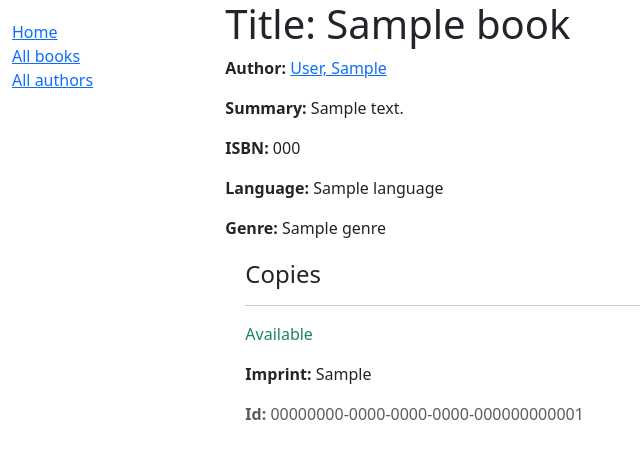
After one commit to CandeAlo/django_local_library, a Django app: page /catalog/book/1 in a window 1280 px wide. The commit adds this page. Shown: the top 459 px of the page, without its empty margins (0-640 px from the left). Run offline with Django 4.2, Linux system fonts and the light colour scheme; tables that the repository leaves empty hold one stand-in row (values such as "Sample post").

Commit message:
book y author templates

```diff
--- a/locallibrary/catalog/models.py
+++ b/locallibrary/catalog/models.py
@@ -84,6 +84,9 @@ class Book(models.Model):
         on_delete=models.RESTRICT,
         null=True,)
 
+    class Meta:
+        ordering = ['title']
+
     def __str__(self):
         """String for representing the Model object."""
         return self.title
--- a/locallibrary/catalog/templates/base_generic.html
+++ b/locallibrary/catalog/templates/base_generic.html
@@ -21,12 +21,31 @@
           {% block sidebar %}
             <ul class="sidebar-nav">
               <li><a href="{% url 'index' %}">Home</a></li>
-              <li><a href="{% url 'books' %}">>All books</a></li>
-              <li><a href="">All authors</a></li>
+              <li><a href="{% url 'books' %}">All books</a></li>
+              <li><a href="{% url 'authors' %}">All authors</a></li>
             </ul>
           {% endblock %}
         </div>
-        <div class="col-sm-10 ">{% block content %}{% endblock %}</div>
+        <div class="col-sm-10 ">
+          {% block content %}{% endblock %}
+          {% block pagination %}
+            {% if is_paginated %}
+                <div class="pagination">
+                    <span class="page-links">
+                        {% if page_obj.has_previous %}
+                            <a href="{{ request.path }}?page={{ page_obj.previous_page_number }}">previous</a>
+                        {% endif %}
+                        <span class="page-current">
+                            Page {{ page_obj.number }} of {{ page_obj.paginator.num_pages }}.
+                        </span>
+                        {% if page_obj.has_next %}
+                            <a href="{{ request.path }}?page={{ page_obj.next_page_number }}">next</a>
+                        {% endif %}
+                    </span>
+                </div>
+            {% endif %}
+          {% endblock %}
+        </div>
       </div>
     </div>
   </body>
--- /dev/null
+++ b/locallibrary/catalog/templates/catalog/book_detail.html
@@ -0,0 +1,29 @@
+{% extends "base_generic.html" %}
+
+{% block content %}
+  <h1>Title: {{ book.title }}</h1>
+
+  <p><strong>Author:</strong> <a href="{{ book.author.get_absolute_url }}">{{ book.author }}</a></p>
+  <!-- author detail link not yet defined -->
+  <p><strong>Summary:</strong> {{ book.summary }}</p>
+  <p><strong>ISBN:</strong> {{ book.isbn }}</p>
+  <p><strong>Language:</strong> {{ book.language }}</p>
+  <p><strong>Genre:</strong> {{ book.genre.all|join:", " }}</p>
+
+  <div style="margin-left:20px;margin-top:20px">
+    <h4>Copies</h4>
+
+    {% for copy in book.bookinstance_set.all %}
+      <hr />
+      <p
+        class="{% if copy.status == 'a' %}text-success{% elif copy.status == 'm' %}text-danger{% else %}text-warning{% endif %}">
+        {{ copy.get_status_display }}
+      </p>
+      {% if copy.status != 'a' %}
+        <p><strong>Due to be returned:</strong> {{ copy.due_back }}</p>
+      {% endif %}
+      <p><strong>Imprint:</strong> {{ copy.imprint }}</p>
+      <p class="text-muted"><strong>Id:</strong> {{ copy.id }}</p>
+    {% endfor %}
+  </div>
+{% endblock %}
--- a/locallibrary/catalog/urls.py
+++ b/locallibrary/catalog/urls.py
@@ -5,4 +5,6 @@ urlpatterns = [
     path('', views.index, name='index'),
     path('books/', views.BookListView.as_view(), name='books'),
     path('book/<int:pk>', views.BookDetailView.as_view(), name='book-detail'),
+    path('authors/', views.AuthorListView.as_view(), name='authors'),
+    path('author/<int:pk>', views.AuthorDetailView.as_view(), name='author-detail'),
 ]
--- a/locallibrary/catalog/views.py
+++ b/locallibrary/catalog/views.py
@@ -31,3 +31,14 @@ from django.views import generic
 
 class BookListView(generic.ListView):
     model = Book
+    paginate_by = 2
+
+class BookDetailView(generic.DetailView):
+    model = Book
+
+class AuthorListView(generic.ListView):
+    model = Author
+    paginate_by = 2
+
+class AuthorDetailView(generic.DetailView):
+    model = Author
```
Also changed, not shown: locallibrary/catalog/templates/catalog/author_detail.html (added, +15 -0 lines), locallibrary/catalog/templates/catalog/author_list.html (added, +17 -0 lines), locallibrary/catalog/tests/test_second_week.py (added, +129 -0 lines).
